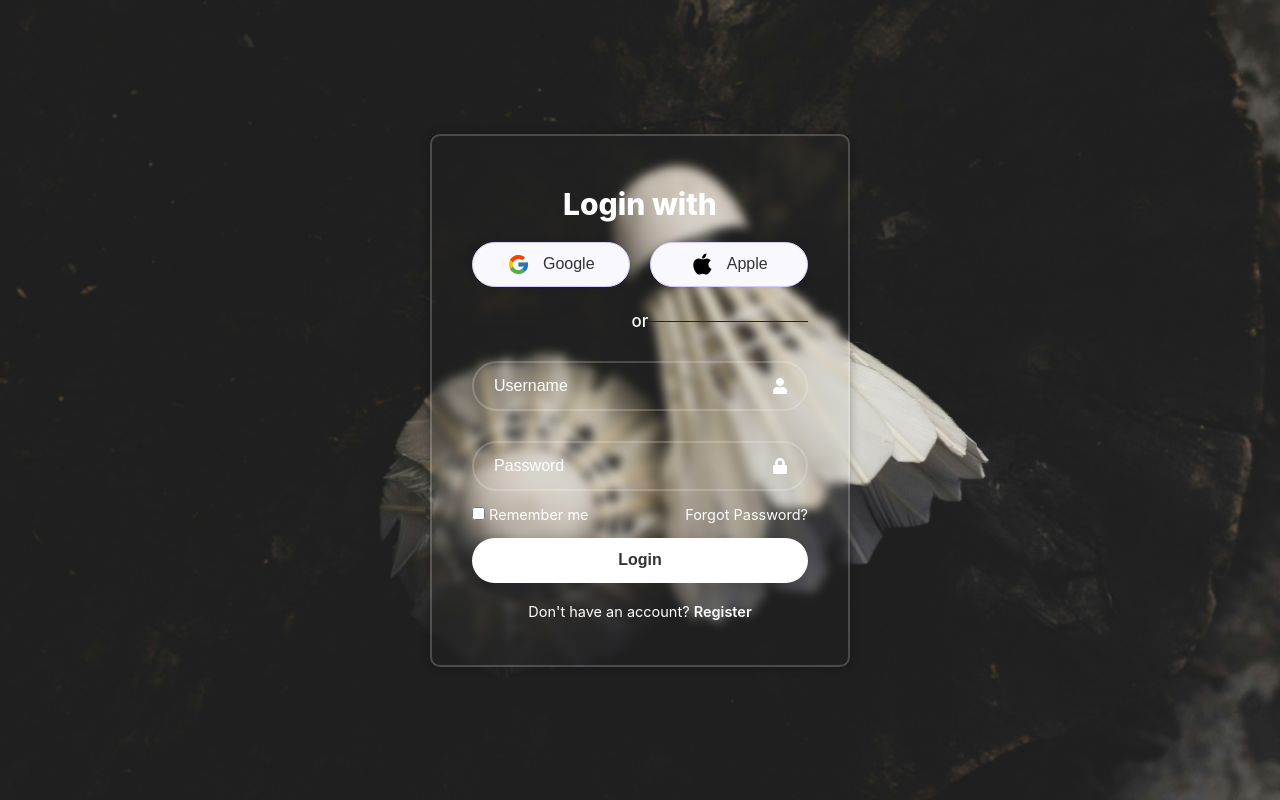
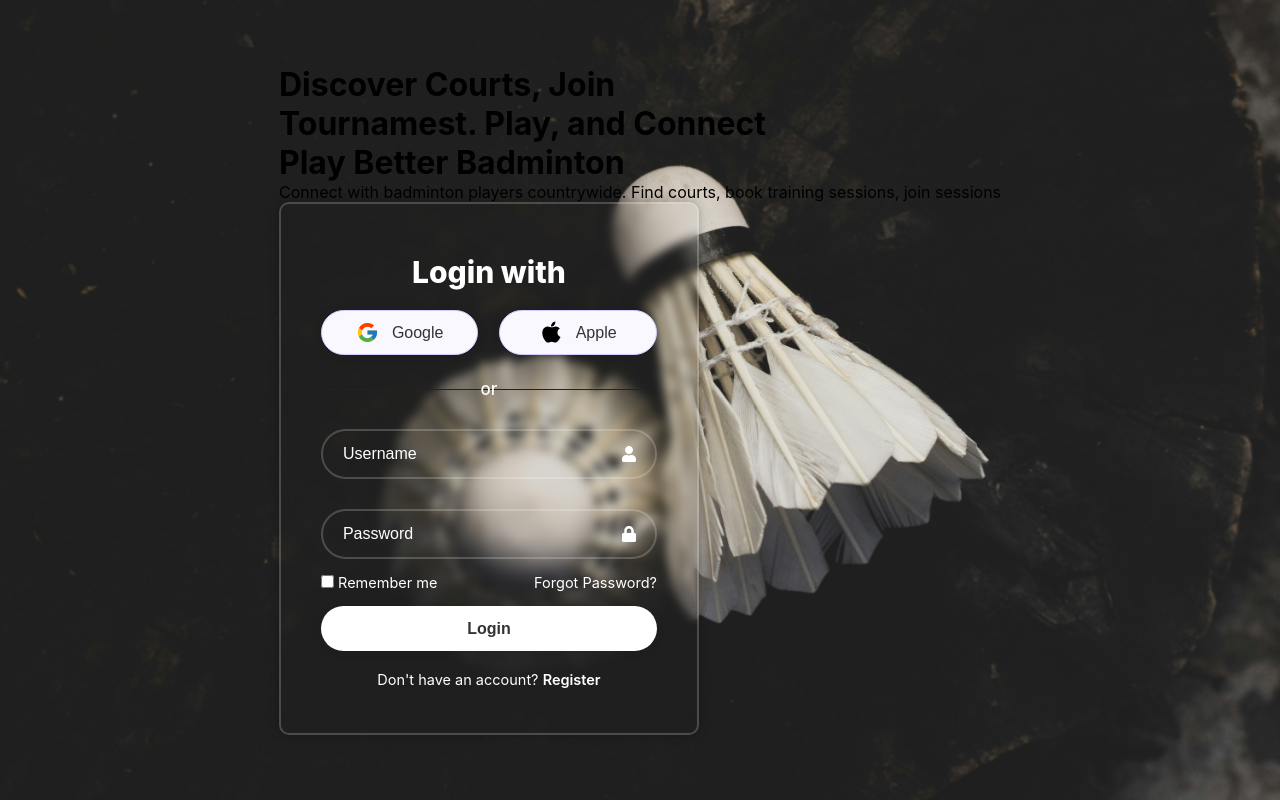
Before and after one commit to dnte-pro/Trials-react, a React (Create React App) app: page / in a window 1280 px wide. Built offline with nearby package versions, Linux system fonts and the light colour scheme.

Commit message:
Header first changes

```diff
--- a/src/App.jsx
+++ b/src/App.jsx
@@ -5,6 +5,9 @@ import LoginForm from './components/LoginForm/LoginForm.jsx';
 function App() {
   return (
     <>
+      <navbar />
+      <Header />
+
       <LoginForm />
     </>
   );
--- /dev/null
+++ b/src/Header.css
@@ -0,0 +1,8 @@
+.header-container{
+    background-color: #1a6d5b;
+    color: white;
+    padding: 20px;
+    text-align: center;
+    border-radius: 10px;
+    color: #fff;
+}
--- a/src/Header.jsx
+++ b/src/Header.jsx
@@ -1,11 +1,11 @@
 function Header() {
-    return(
-        <header>
-            <h1>ShuttleHub</h1>
-            <p>Welcome to ShuttleHub, your one-stop solution for all your shuttle needs!</p>
-            <p>Login to access your account and manage your shuttle services.</p>
-            <hr></hr>
-        </header>
+    return (
+        <div className="header-container">
+            <h1 className="header">Discover Courts, Join </h1>
+            <h1 className="header">Tournamest. Play, and Connect</h1>
+             <h1 className="header">Play Better Badminton</h1>
+            <p className="header-subtitle">Connect with badminton players countrywide. Find courts, book training sessions, join sessions</p>
+        </div>
     )
 }
 
```
